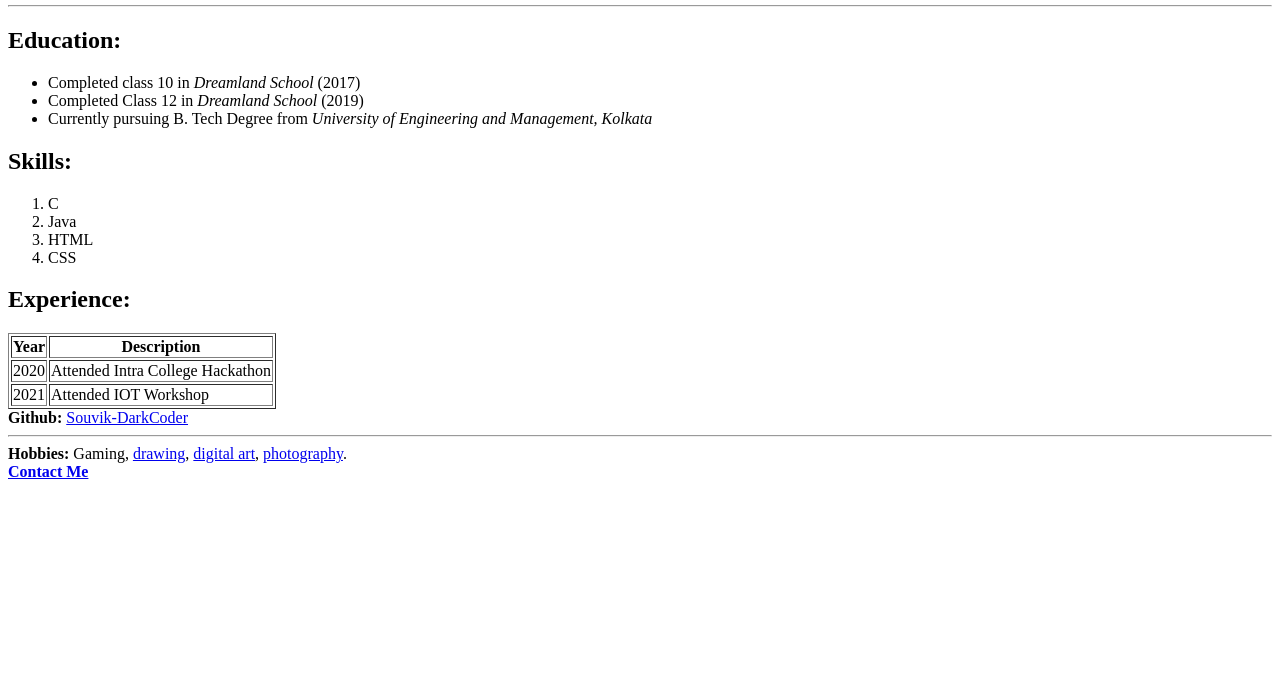
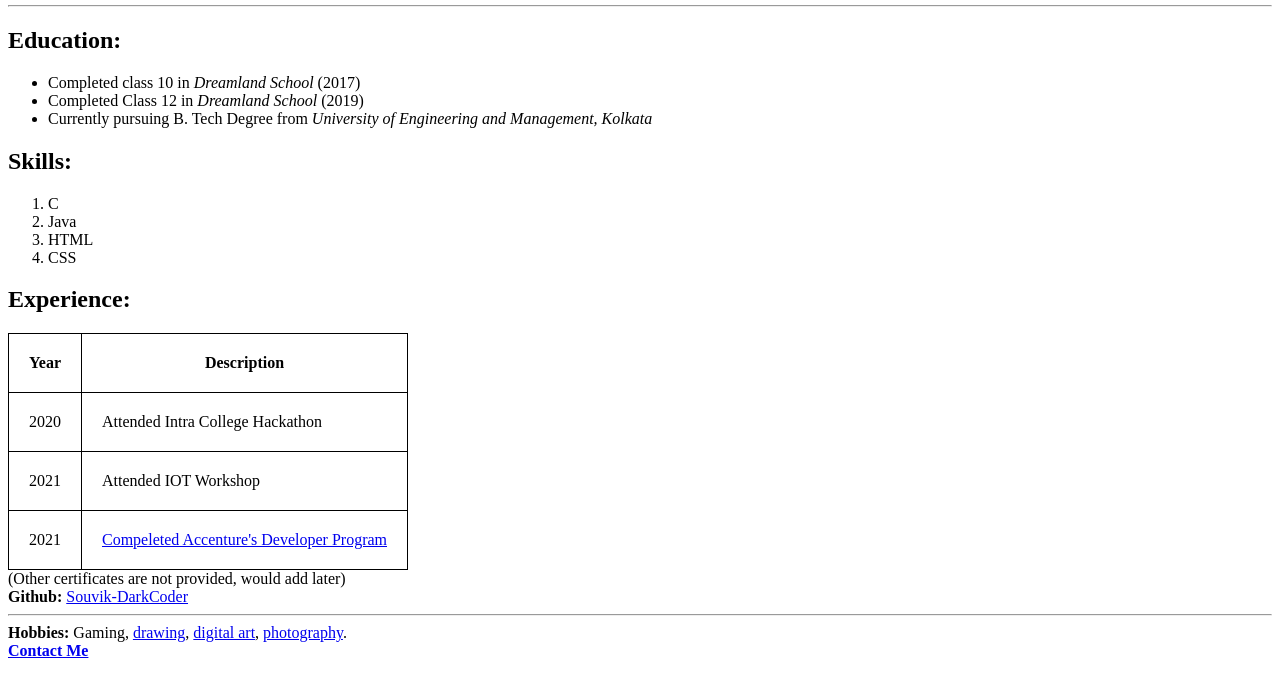
Before and after one commit to Souvik-DarkCoder/cv-html, a plain HTML site: page index.html in a window 1280 px wide. Shown: the part 131-807 px from the top of the page. Drawn offline with Linux system fonts and the light colour scheme.

Commit message:
Add files via upload

```diff
--- a/index.html
+++ b/index.html
@@ -6,6 +6,13 @@
     <meta name="viewport" content="width=device-width, initial-scale=1.0">
     <title>SOUVIK</title>
 </head>
+<style>
+    .desc{
+        border: 1px solid black;
+        border-collapse: collapse;
+        padding: 20px;
+    }
+</style>
 <body>
     <table>
         <tr>
@@ -29,24 +36,29 @@
         <li>CSS</li>
     </ol>
     <h2>Experience:</h2>
-    <table border="1 px solid black" >
+    <table class="desc">
         <thead>
             <tr>
-                <th>Year</th>
-                <th>Description</th>
+                <th class="desc">Year</th>
+                <th class="desc">Description</th>
             </tr>
         </thead>
         <tbody>
             <tr>
-                <td>2020</td>
-                <td>Attended Intra College Hackathon</td>
+                <td class="desc">2020</td>
+                <td class="desc">Attended Intra College Hackathon</td>
             </tr>
             <tr>
-                <td>2021</td>
-                <td>Attended IOT Workshop</td>
+                <td class="desc">2021</td>
+                <td class="desc">Attended IOT Workshop</td>
+            </tr>
+            <tr>
+                <td class="desc">2021</td>
+                <td class="desc"> <a href="https://drive.google.com/file/d/10PZOoI4ii7_RW_w014xJoT_tl06mKtDO/view?usp=sharing" target="_blank">Compeleted Accenture's Developer Program</a></td>
             </tr>
         </tbody>
     </table>
+    (Other certificates are not provided, would add later)<br>
     <b>Github:</b> <a href="https://github.com/Souvik-DarkCoder">Souvik-DarkCoder</a>
     <hr>
     <b>Hobbies:</b> Gaming, <a href="https://www.instagram.com/p/CFdcBxcptId/?utm_source=ig_web_copy_link"> drawing</a>, <a href="https://www.instagram.com/p/CJERHKNJ67m/?utm_source=ig_web_copy_link"> digital art</a>, <a href="https://www.instagram.com/p/CIpMb75pafG/?utm_source=ig_web_copy_link"> photography</a>.
```
